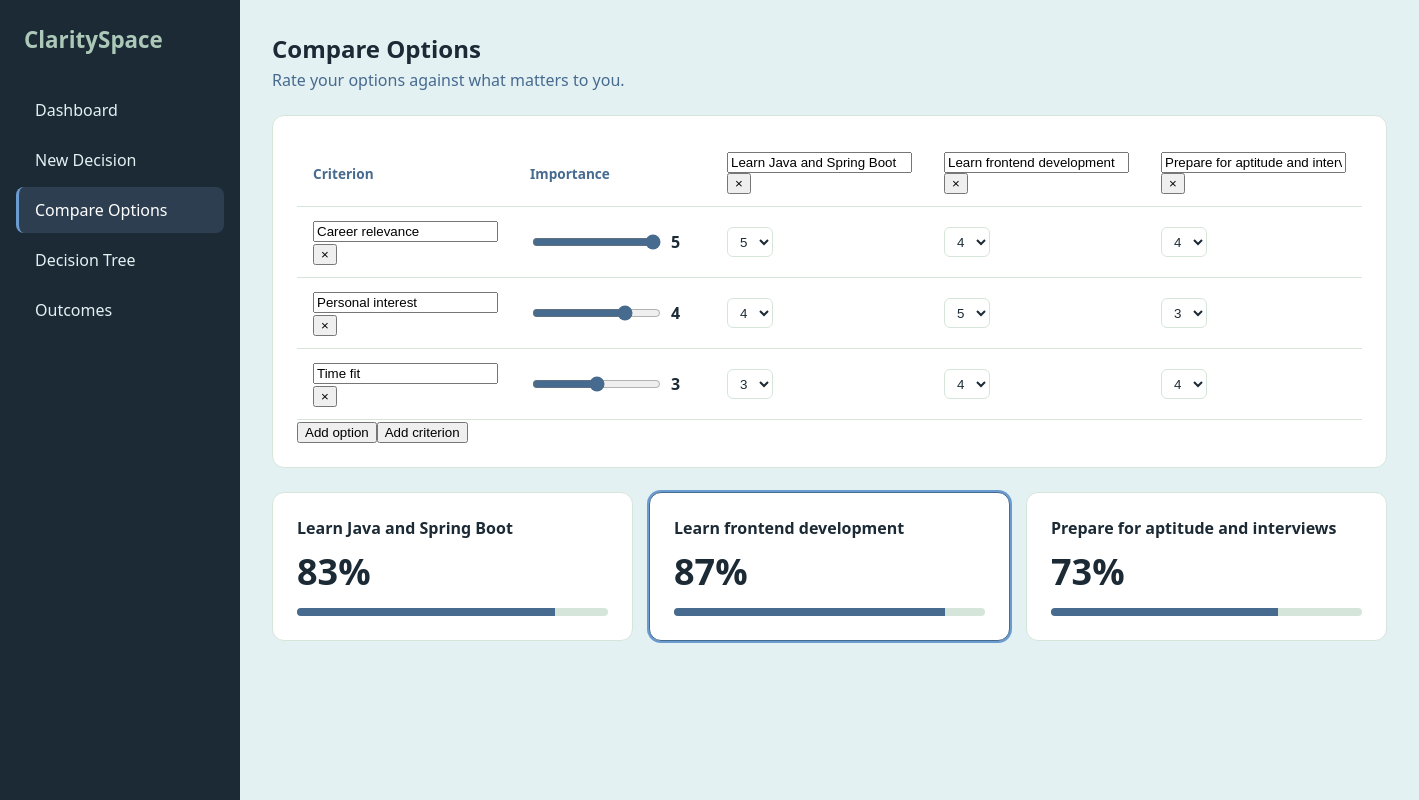
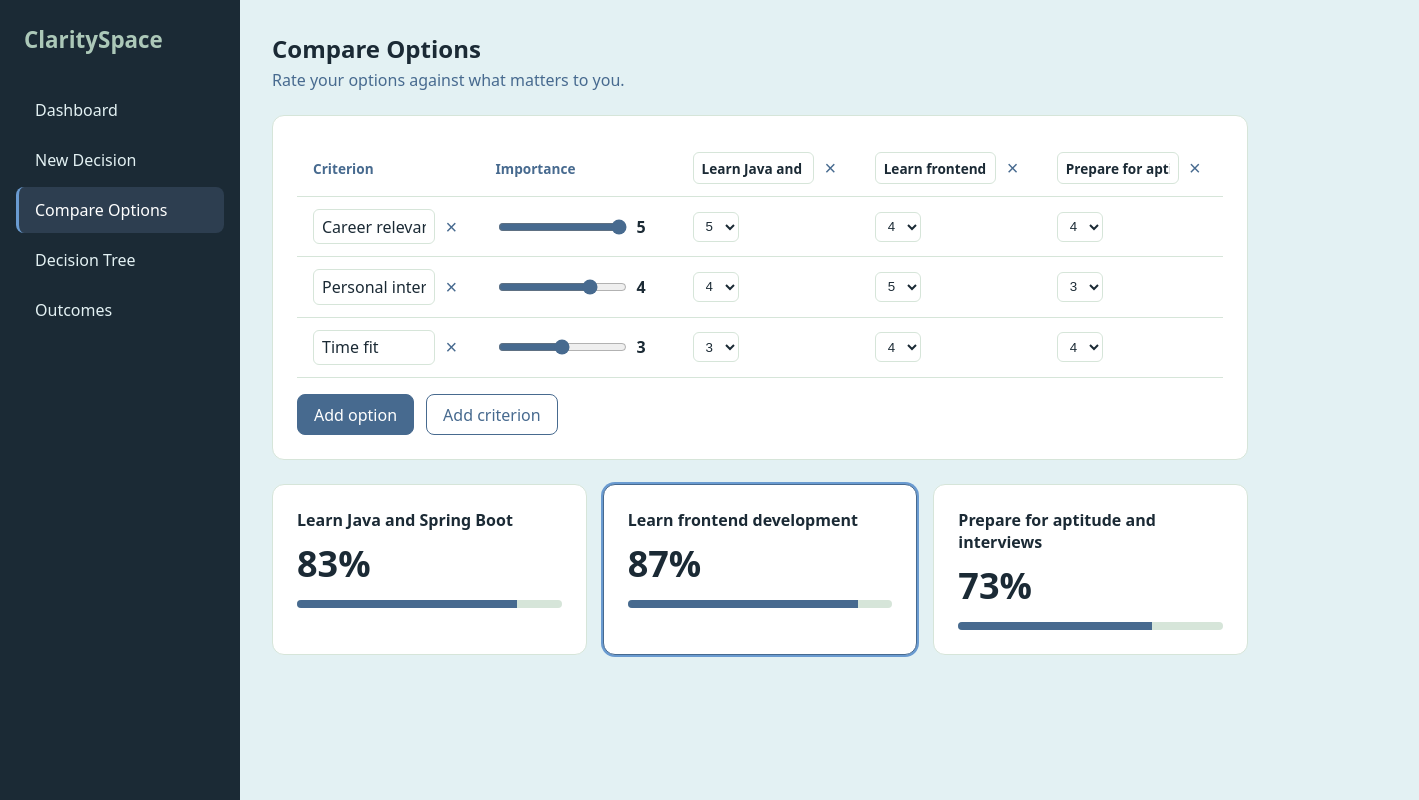
Before and after one commit to sonalstack330/ClaritySpace, a React app in the folder frontend/: page / in a window 1280 px wide. Both pictures are taken after a click on the item "Compare Options". Shown: the whole page, 1419 px wide, since content can reach past the window. Built offline with nearby package versions, Linux system fonts and the light colour scheme; the HTML template or start-up script is replaced by a standard one.

Commit message:
dd styles for editable names and action buttons

```diff
--- a/frontend/src/App.css
+++ b/frontend/src/App.css
@@ -150,3 +150,67 @@
   background-color: var(--color-primary);
   transition: width 0.3s ease;
 }
+/* Editable names */
+.name-edit {
+  display: flex;
+  align-items: center;
+  gap: 0.25rem;
+}
+
+.name-input {
+  width: 100%;
+  min-width: 120px;
+  padding: 0.35rem 0.5rem;
+  border: 1px solid var(--color-border);
+  border-radius: 6px;
+  background-color: var(--color-surface);
+  color: var(--color-text);
+  font: inherit;
+}
+
+.name-input:focus {
+  outline: 2px solid var(--color-accent);
+  outline-offset: 1px;
+}
+
+.icon-button {
+  border: none;
+  background: transparent;
+  color: var(--color-text-muted);
+  font-size: 1.25rem;
+  line-height: 1;
+  padding: 0.15rem 0.4rem;
+  border-radius: 6px;
+  cursor: pointer;
+}
+
+.icon-button:hover {
+  background-color: var(--color-border);
+  color: var(--color-danger);
+}
+
+/* Buttons */
+.matrix-actions {
+  display: flex;
+  gap: 0.75rem;
+  margin-top: 1rem;
+}
+
+.button {
+  padding: 0.55rem 1rem;
+  border: 1px solid var(--color-primary);
+  border-radius: 8px;
+  background-color: var(--color-primary);
+  color: #ffffff;
+  font: inherit;
+  cursor: pointer;
+}
+
+.button.secondary {
+  background-color: transparent;
+  color: var(--color-primary);
+}
+
+.button:hover {
+  opacity: 0.9;
+}
```
